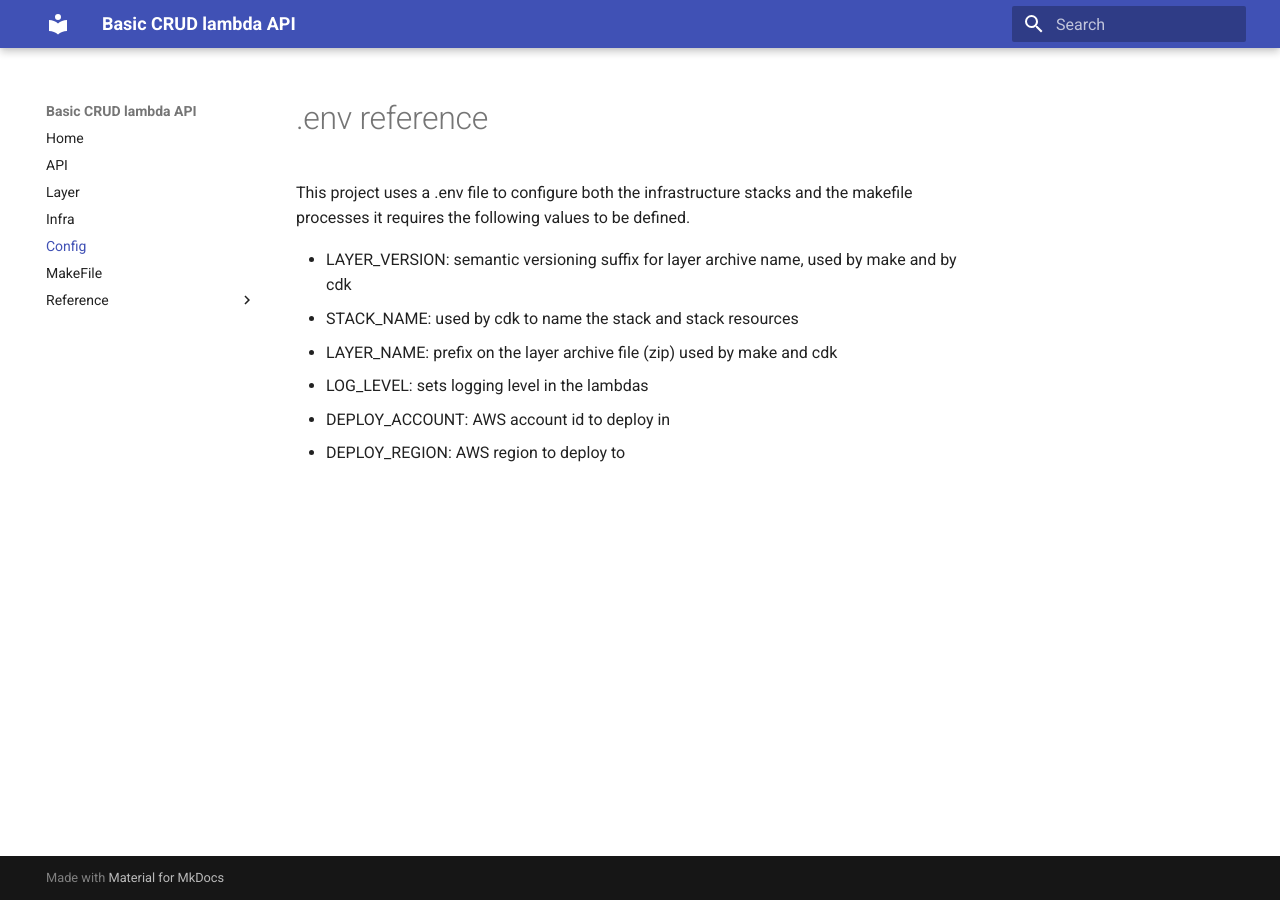
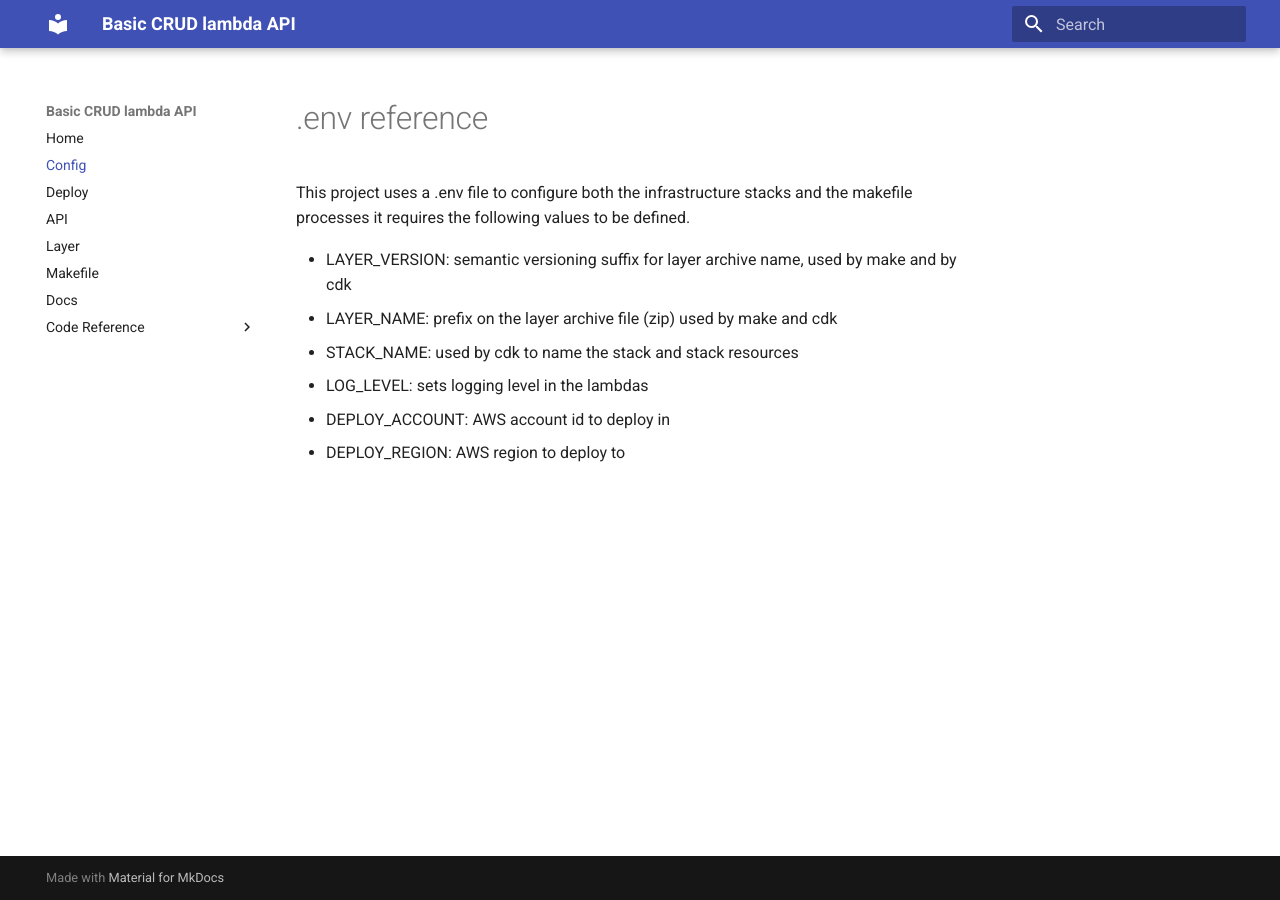
Before and after one commit to rbogle/example_api_lambda_powertools, an MkDocs documentation site: the page built from docs/dotenv.md, in a window 1280 px wide. Built offline with MkDocs 1.6.1 and Material for MkDocs 9.7.7, drawn with Linux system fonts in a browser that asks for light colours.

Commit message:
more documenation updates

```diff
--- a/docs/dotenv.md
+++ b/docs/dotenv.md
@@ -2,8 +2,8 @@
 This project uses a .env file to configure both the infrastructure stacks and the makefile processes it requires the following values to be defined.
 
 - LAYER_VERSION: semantic versioning suffix for layer archive name, used by make and by cdk
+- LAYER_NAME: prefix on the layer archive file (zip) used by make and cdk
 - STACK_NAME: used by cdk to name the stack and stack resources
-- LAYER_NAME: prefix on the layer archive file (zip) used by make and cdk
 - LOG_LEVEL: sets logging level in the lambdas
 - DEPLOY_ACCOUNT: AWS account id to deploy in
 - DEPLOY_REGION: AWS region to deploy to
--- a/mkdocs.yml
+++ b/mkdocs.yml
@@ -14,14 +14,14 @@ plugins:
 
 nav:
     - Home: index.md
+    - Config: dotenv.md
+    - Deploy: deploy.md
     - API: api.md
     - Layer: layers.md
-    - Infra: stacks.md
-    - Config: dotenv.md
-    - MakeFile: makefile.md
-    - Reference:
+    - Makefile: makefile.md
+    - Docs: docs.md
+    - Code Reference:
       - Models: refs/models.md
       - Events: refs/events.md
       - Api: refs/api.md
-      - CDK Infra: refs/infra.md
-      - CDK App: refs/app.md
+      - CDK: refs/infra.md
```
Also changed, not shown: docs/deploy.md (added, +37 -0 lines), docs/docs.md (added, +4 -0 lines), docs/makefile.md (+26 -0 lines), docs/refs/app.md (deleted, +0 -1 lines), docs/stacks.md (deleted), 2 other files.
